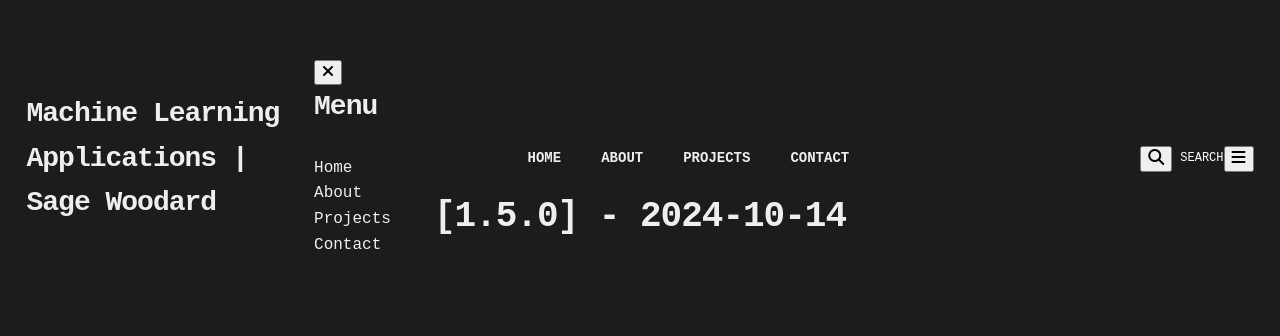
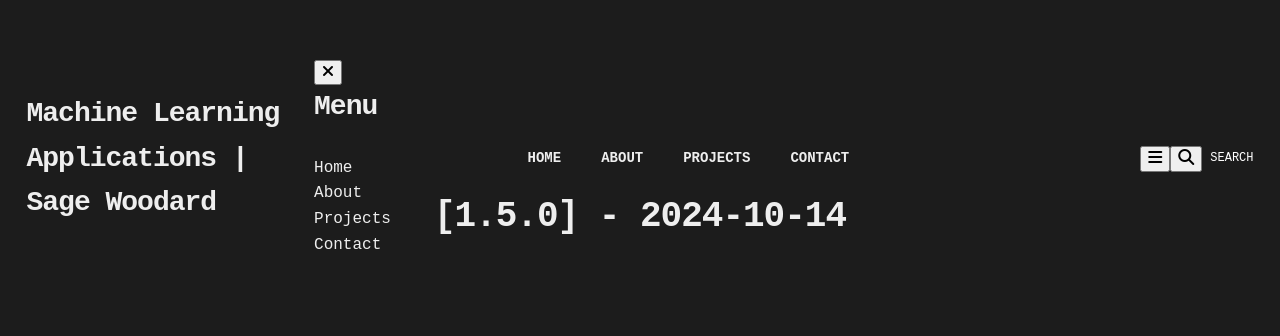
Before and after one commit to sagewoodard/sagewoodard.github.io, a Jekyll site: the page built from CHANGELOG.md, in a window 1280 px wide. Shown: the top 336 px of the page. Built offline with Jekyll 4.4.1, drawn with Linux system fonts in a browser that asks for light colours; our own code applies the rules of GitHub Pages for plain Markdown files.

Commit message:
Reverting header

```diff
--- a/_includes/header.html
+++ b/_includes/header.html
@@ -54,18 +54,15 @@
 
         <!-- Navigation Buttons -->
         <div class="nav-buttons">
-          <!-- Keep the search button for all screens -->
+          <button class="nav__icon nav__icon-menu" aria-label="Open menu">
+            <i class="fa-solid fa-bars"></i>
+          </button>
           <div class="search-button">
             <button class="nav__icon nav__icon-search" aria-label="Search">
               <i class="fa-solid fa-magnifying-glass"></i>
             </button>
             <span>Search</span>
           </div>
-
-          <!-- Burger menu button, visible only on smaller screens -->
-          <button class="nav__icon nav__icon-menu" aria-label="Open menu">
-            <i class="fa-solid fa-bars"></i>
-          </button>
         </div>
 
       </div>
```
